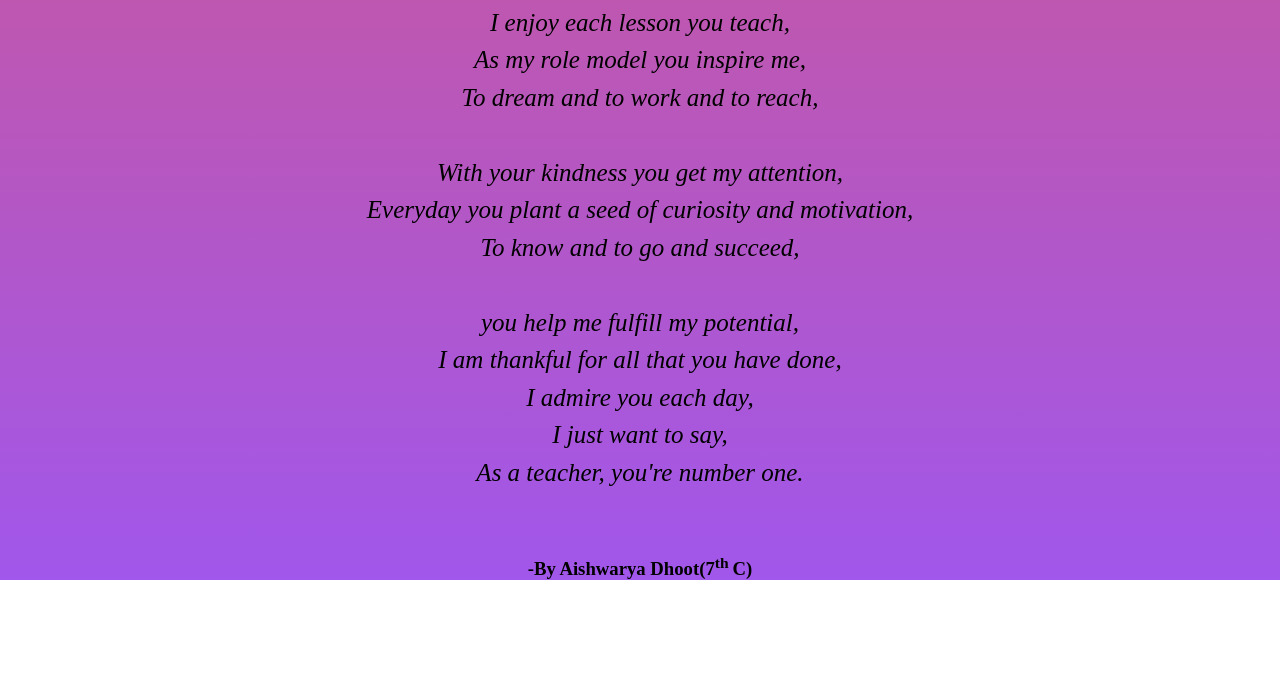
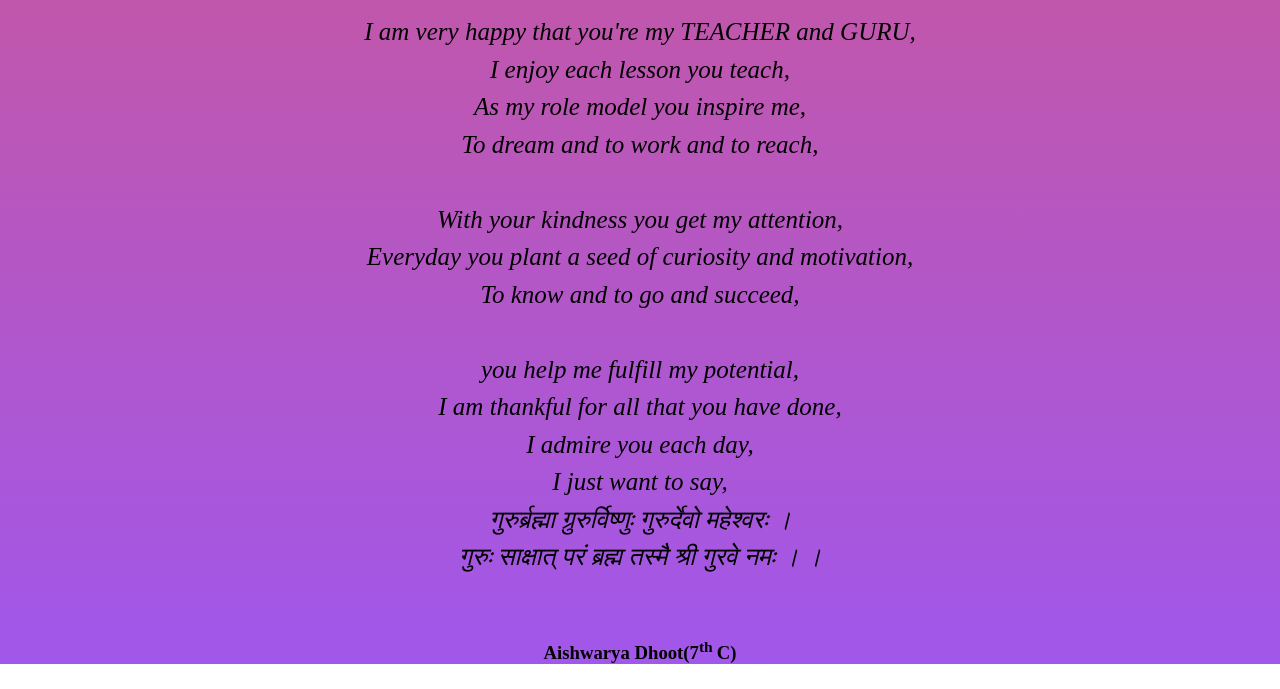
Before and after one commit to Aishwarya23082009/Dear-Punita-Ma-am, a plain HTML site: page index.html in a window 1280 px wide. Shown: the part 887-1576 px from the top of the page. Before the commit the page ends 1492 px from the top, so only its background shows below. Drawn offline with Linux system fonts and the light colour scheme.

Commit message:
Add files via upload

```diff
--- a/index.html
+++ b/index.html
@@ -7,11 +7,12 @@
 
 <body>
     <section id="welcome">
+        <h2>ॐ</h2>
         <img id="punita_mam" src="punita%20mam%20image.jpeg">
         <img id="sai" src="baba%20ji%20image.jpeg">
         <img id="logo" src="logo.jpeg">
         <H1>Dear Punita Ma'am</H1>
-        <p> I am very happy that you're my teacher,
+        <p> I am very happy that you're my TEACHER and GURU,
             <br>
             I enjoy each lesson you teach,
             <br>
@@ -35,13 +36,13 @@
             <br>
             I just want to say,
             <br>
-            As a teacher, you're number one.
+            गुरुर्ब्रह्मा ग्रुरुर्विष्णुः गुरुर्देवो महेश्वरः ।
+            <br>
+            गुरुः साक्षात् परं ब्रह्म तस्मै श्री गुरवे नमः । ।
             <br>
             <br>
-            <h3>-By Aishwarya Dhoot(7<sup>th </sup> C)</h3>
+        <h3> Aishwarya Dhoot(7<sup>th </sup> C)</h3>
 
         </p>
     </section>
-</body>
-
-</html>
+</body></html>
```
Also changed, not shown: style.css (line endings or trailing spaces).
